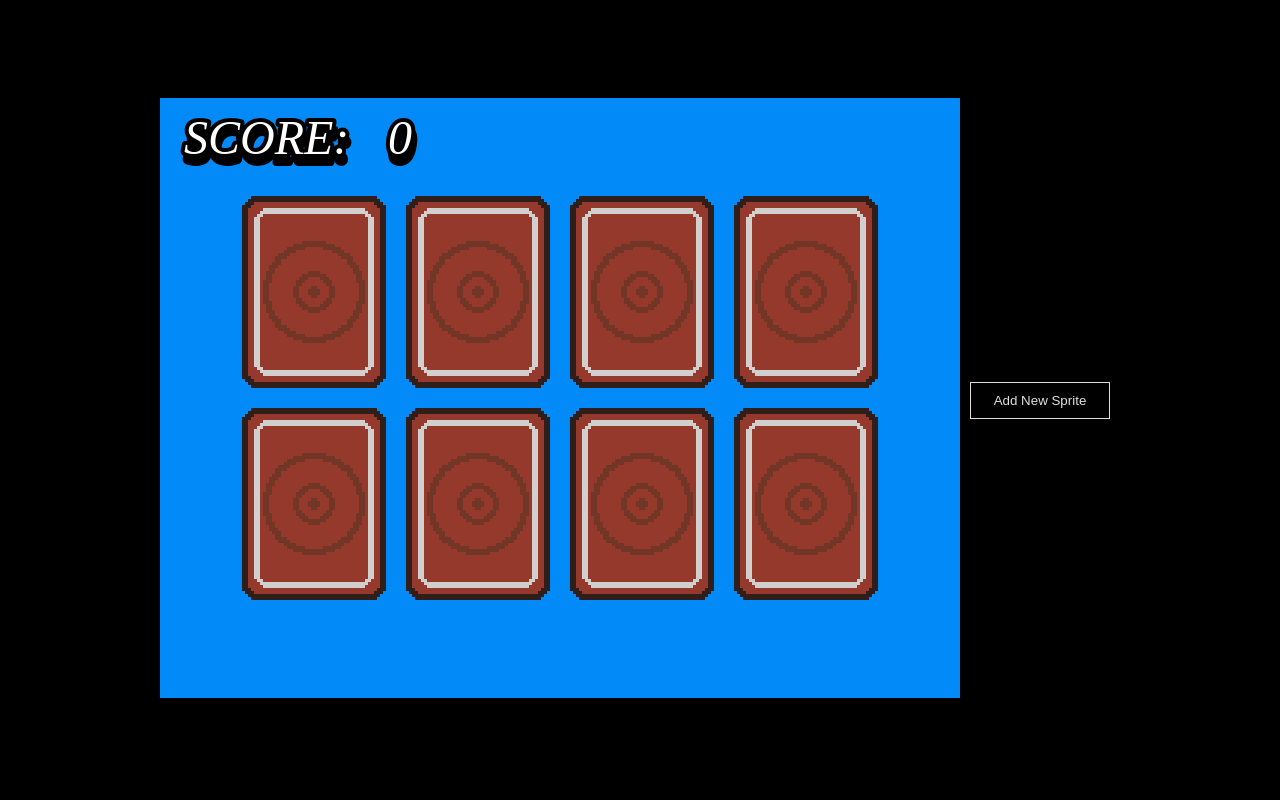
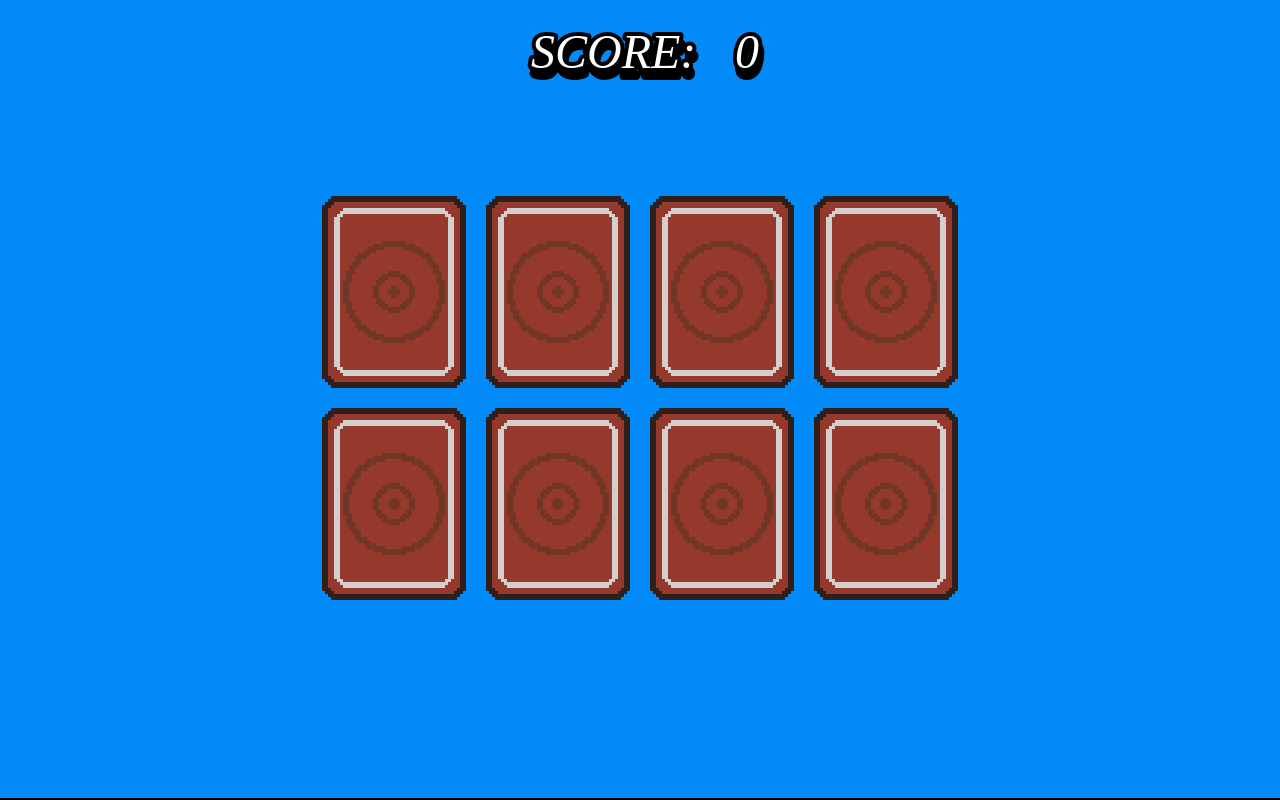
Before and after one commit to HPMNK/phaser_memorygame, a Next.js app: page / in a window 1280 px wide. Built offline with nearby package versions, Linux system fonts and the light colour scheme.

Commit message:
Responsive UI V1

```diff
--- a/src/App.tsx
+++ b/src/App.tsx
@@ -1,20 +1,17 @@
 import { useRef } from 'react';
 import { IRefPhaserGame, PhaserGame } from './game/PhaserGame';
 
-function App()
-{
+function App() {
 
     //  References to the PhaserGame component (game and scene are exposed)
     const phaserRef = useRef<IRefPhaserGame | null>(null);
 
     const addSprite = () => {
 
-        if (phaserRef.current)
-        {
+        if (phaserRef.current) {
             const scene = phaserRef.current.scene;
 
-            if (scene)
-            {
+            if (scene) {
                 // Add a new sprite to the current scene at a random position
                 const x = Phaser.Math.Between(64, scene.scale.width - 64);
                 const y = Phaser.Math.Between(64, scene.scale.height - 64);
@@ -29,11 +26,7 @@ function App()
     return (
         <div id="app">
             <PhaserGame ref={phaserRef} />
-            <div>
-                <div>
-                    <button className="button" onClick={addSprite}>Add New Sprite</button>
-                </div>
-            </div>
+
         </div>
     )
 }
--- a/src/game/main.ts
+++ b/src/game/main.ts
@@ -1,13 +1,17 @@
 import { Game as MainGame } from './scenes/Game';
 import { GameUI } from './scenes/GameUI';
 import { AUTO, Game, Types, Math as PhaserMath } from "phaser";
+
+const isMobile = () => window.innerWidth < 768;
+
+
 
 //  Find out more information about the Game Config at:
 //  https://newdocs.phaser.io/docs/3.70.0/Phaser.Types.Core.GameConfig
 const config: Types.Core.GameConfig = {
     type: AUTO,
-    width: 800,
-    height: 600,
+    width: window.innerWidth,
+    height: window.innerHeight,
 
     parent: 'game-container',
     backgroundColor: '#028af8',
--- a/src/game/scenes/GameUI.ts
+++ b/src/game/scenes/GameUI.ts
@@ -40,7 +40,14 @@ export class GameUI extends Phaser.Scene {
         this.playerScoreText = this.add.text(this.scoreLabelText.width + 10, 0, '0', textStyle);
 
         // Crée un conteneur pour contenir les deux textes
-        this.scoreContainer = this.add.container(10, 10, [this.scoreLabelText, this.playerScoreText]);
+        this.scoreContainer = this.add.container(
+            window.innerWidth / 2 - (this.scoreLabelText.width + this.playerScoreText.width) / 2
+            , window.innerHeight * 0.03, [this.scoreLabelText, this.playerScoreText]);
+
+
+
+
+
 
         // Écoute l'événement 'updatePlayerScore' émis par la scène de jeu
         this.scene.get('Game').events.on('updatePlayerScore', this.updatePlayerScore, this);
```
